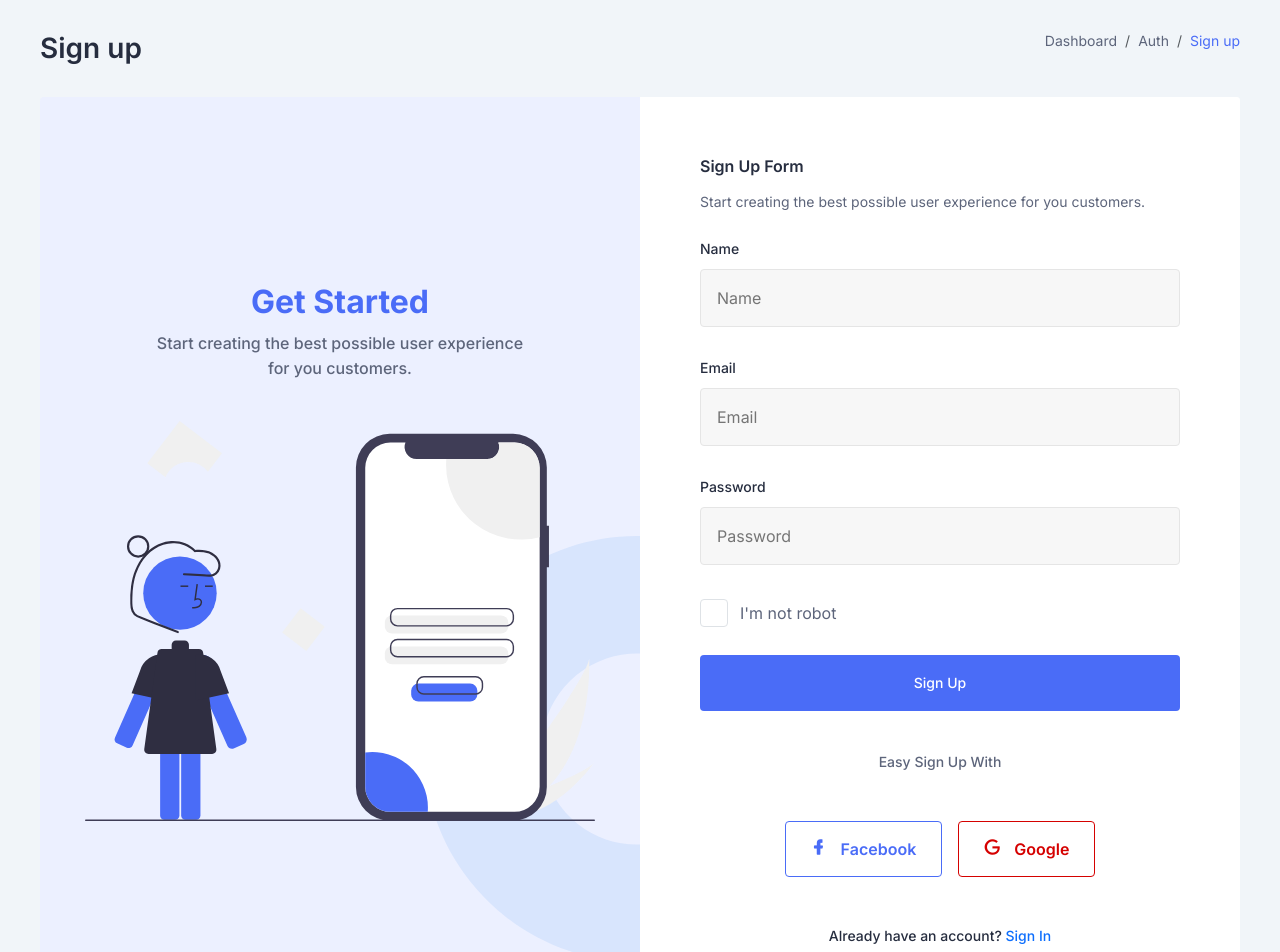
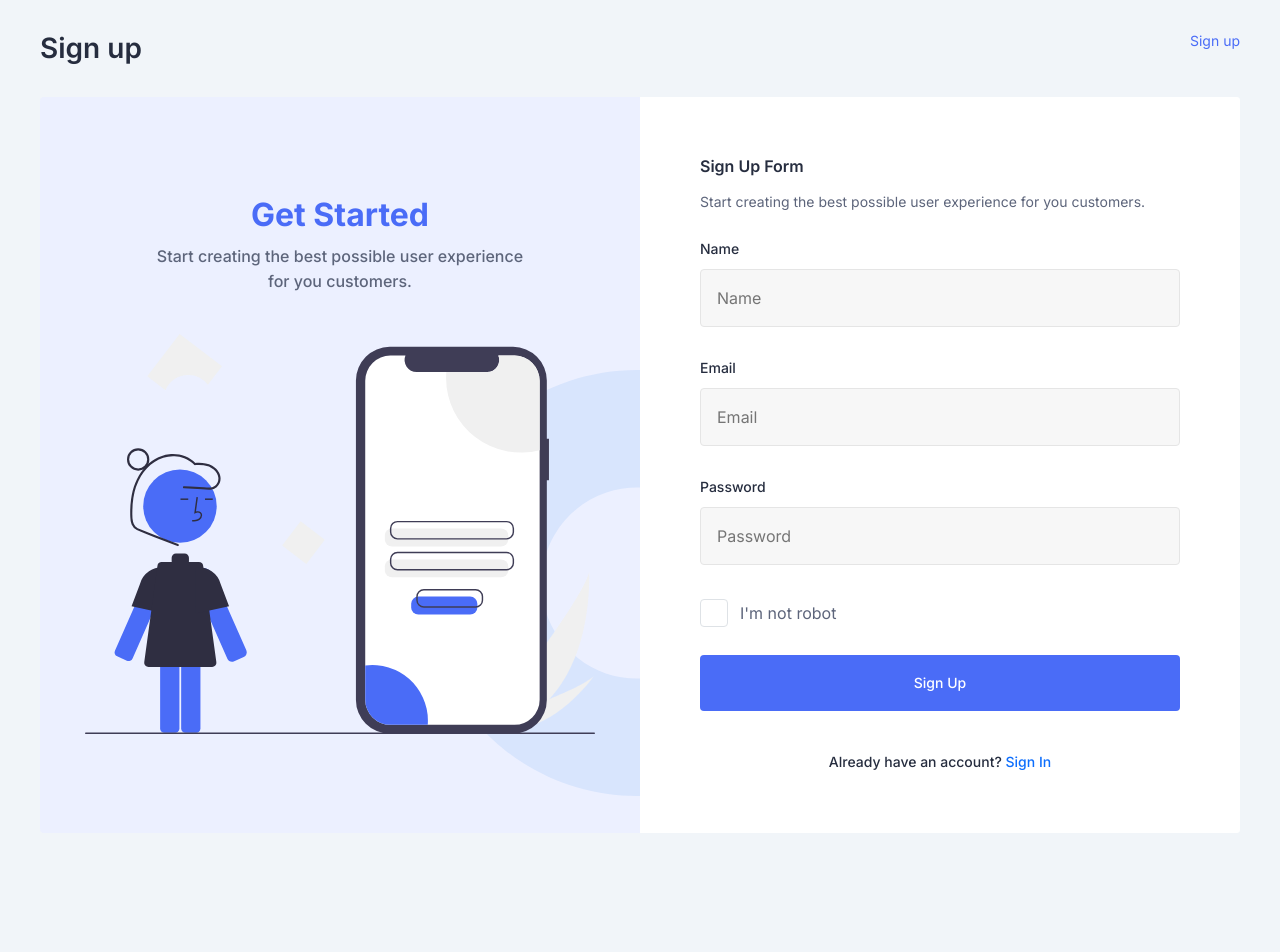
Before and after one commit to saddamhossaindev/hospital-management-frontend, an Angular app: page /register in a window 1280 px wide. Shown: the top 952 px of the page. After the commit the page ends 918 px from the top, so only its background shows below. Built offline with nearby package versions, Linux system fonts and the light colour scheme.

Commit message:
register api integration

```diff
--- a/src/app/app.module.ts
+++ b/src/app/app.module.ts
@@ -6,6 +6,7 @@ import { AppRoutingModule } from './app-routing.module';
 import { FooterComponent } from './components/footer/footer.component';
 import { HeaderComponent } from './components/header/header.component';
 import { SidebarComponent } from './components/sidebar/sidebar.component';
+import { HttpClientModule } from '@angular/common/http';
 
 @NgModule({
   declarations: [
@@ -13,6 +14,7 @@ import { SidebarComponent } from './components/sidebar/sidebar.component';
   ],
   imports: [
     BrowserModule,
+    HttpClientModule,
     AppRoutingModule,
     SidebarComponent,
     HeaderComponent,
--- a/src/app/modules/register/register.module.ts
+++ b/src/app/modules/register/register.module.ts
@@ -2,6 +2,7 @@ import { NgModule } from '@angular/core';
 import { CommonModule } from '@angular/common';
 import { RegisterComponent } from './register/register.component';
 import { RouterModule, Routes } from '@angular/router';
+import { ReactiveFormsModule } from '@angular/forms';
 
 const routes: Routes = [
   {
@@ -16,6 +17,7 @@ const routes: Routes = [
   ],
   imports: [
     CommonModule,
+    ReactiveFormsModule,
     RouterModule.forChild(routes)
   ]
 })
--- /dev/null
+++ b/src/app/modules/register/register.service.ts
@@ -0,0 +1,17 @@
+import { Injectable } from '@angular/core';
+import { HttpClient } from '@angular/common/http';
+import { Observable } from 'rxjs';
+
+
+@Injectable({
+  providedIn: 'root'
+})
+export class RegisterService {
+  constructor(
+    private http: HttpClient
+  ) { }
+
+  public register(url: string, data: any): Observable<any> {
+    return this.http.post(url, data);
+  }
+}
--- a/src/app/modules/register/register/register.component.html
+++ b/src/app/modules/register/register/register.component.html
@@ -14,10 +14,6 @@
                     <div class="breadcrumb-wrapper mb-30">
                         <nav aria-label="breadcrumb">
                             <ol class="breadcrumb">
-                                <li class="breadcrumb-item">
-                                    <a href="#0">Dashboard</a>
-                                </li>
-                                <li class="breadcrumb-item"><a href="#0">Auth</a></li>
                                 <li class="breadcrumb-item active" aria-current="page">
                                     Sign up
                                 </li>
@@ -60,39 +56,39 @@
                         <p class="text-sm mb-25">
                             Start creating the best possible user experience for you customers.
                         </p>
-                        <form action="#">
+                        <form [formGroup]="registerForm" (submit)="handleRegisterFormSubmission()">
                             <div class="row">
                                 <div class="col-12">
                                     <div class="input-style-1">
                                         <label>Name</label>
-                                        <input type="text" placeholder="Name" />
+                                        <input type="text" formControlName="name" placeholder="Name" />
                                     </div>
                                 </div>
                                 <!-- end col -->
                                 <div class="col-12">
                                     <div class="input-style-1">
                                         <label>Email</label>
-                                        <input type="email" placeholder="Email" />
+                                        <input type="email" formControlName="email" placeholder="Email" />
                                     </div>
                                 </div>
                                 <!-- end col -->
                                 <div class="col-12">
                                     <div class="input-style-1">
                                         <label>Password</label>
-                                        <input type="password" placeholder="Password" />
+                                        <input type="password" formControlName="password" placeholder="Password" />
                                     </div>
                                 </div>
                                 <!-- end col -->
                                 <div class="col-12">
                                     <div class="form-check checkbox-style mb-30">
-                                        <input class="form-check-input" type="checkbox" value="" id="checkbox-not-robot" />
+                                        <input class="form-check-input" type="checkbox" value="" id="checkbox-not-robot" formControlName="robot_check" />
                                         <label class="form-check-label" for="checkbox-not-robot"> I'm not robot</label>
                                     </div>
                                 </div>
                                 <!-- end col -->
                                 <div class="col-12">
                                     <div class="button-group d-flex justify-content-center flex-wrap">
-                                        <button class="main-btn primary-btn btn-hover w-100 text-center">
+                                        <button type="submit" class="main-btn primary-btn btn-hover w-100 text-center">
                                             Sign Up
                                         </button>
                                     </div>
@@ -101,19 +97,6 @@
                             <!-- end row -->
                         </form>
                         <div class="singup-option pt-40">
-                            <p class="text-sm text-medium text-center text-gray">
-                                Easy Sign Up With
-                            </p>
-                            <div class="button-group pt-40 pb-40 d-flex justify-content-center flex-wrap">
-                                <button class="main-btn primary-btn-outline m-2">
-                                    <i class="lni lni-facebook-fill mr-10"></i>
-                                    Facebook
-                                </button>
-                                <button class="main-btn danger-btn-outline m-2">
-                                    <i class="lni lni-google mr-10"></i>
-                                    Google
-                                </button>
-                            </div>
                             <p class="text-sm text-medium text-dark text-center">Already have an account? <a routerLink="/login">Sign In</a></p>
                         </div>
                     </div>
--- a/src/app/modules/register/register/register.component.ts
+++ b/src/app/modules/register/register/register.component.ts
@@ -1,4 +1,7 @@
 import { Component } from '@angular/core';
+import { FormBuilder, FormGroup, Validators } from '@angular/forms';
+import { RegisterService } from '../register.service';
+import { Router } from '@angular/router';
 
 @Component({
   selector: 'app-register',
@@ -7,4 +10,33 @@ import { Component } from '@angular/core';
 })
 export class RegisterComponent {
 
+  registerForm: FormGroup;
+
+  constructor(
+    private fb: FormBuilder,
+    private registerService: RegisterService,
+    private router: Router,
+  ){
+    this.registerForm = this.fb.group({
+      name: ['', [Validators.required]],
+      email: ['', [Validators.required, Validators.email]],
+      password: ['', [Validators.required]],
+      robot_check: ['', [Validators.required]],
+    });
+  }
+
+  handleRegisterFormSubmission(){
+    console.log(this.registerForm.value);
+
+    if(this.registerForm.valid){
+      this.registerService.register('http://hmapi.test/v1/auth/register', this.registerForm.value).subscribe(result => {
+        console.log("Result from api", result);
+        if(result.success){
+          this.router.navigate(['login']);
+        }else{
+          console.log(result);
+        }
+      });
+    }
+  }
 }
--- a/tsconfig.json
+++ b/tsconfig.json
@@ -22,7 +22,9 @@
     "lib": [
       "ES2022",
       "dom"
-    ]
+    ],
+    "strictPropertyInitialization": false,
+    "strictNullChecks": false
   },
   "angularCompilerOptions": {
     "enableI18nLegacyMessageIdFormat": false,
```
Also changed, not shown: 1 other file (tests, documents, lock files or other folders).
